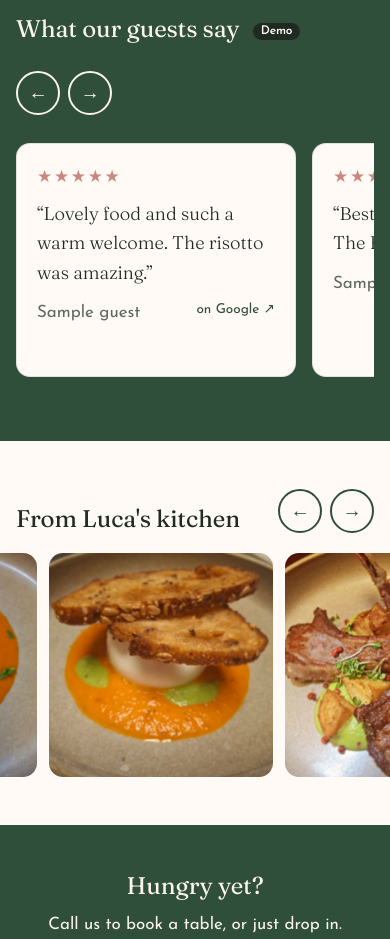
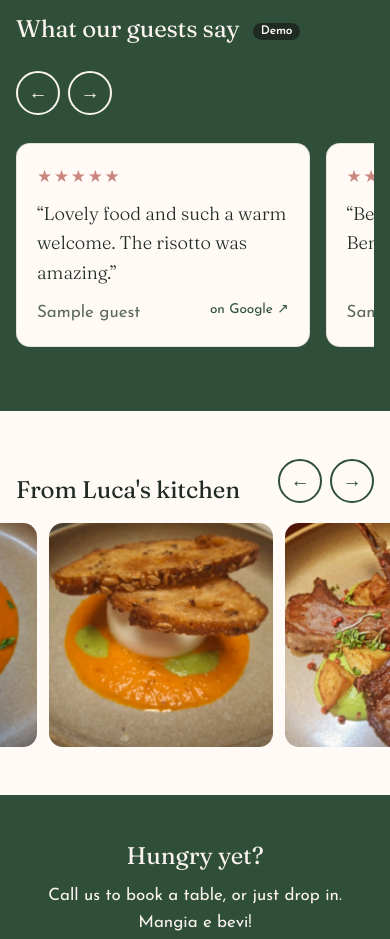
Before and after one commit to franmaddev-lab/siro, an Astro site: page / in a window 390 px wide. Shown: the part 2860-3799 px from the top of the page. Built offline with nearby package versions, Linux system fonts and the light colour scheme; Astro itself is replaced by a stand-in of ours.

Commit message:
Reviews: whole cards only (3 on desktop, 2 on tablets), names aligned at the bottom
Co-Authored-By: Claude Opus 5.5 <noreply@anthropic.com>
Claude-Session: https://claude.ai/code/session_012w6NPdQMyVuiN9KxLmwikz

```diff
--- a/src/components/addons/Reviews.astro
+++ b/src/components/addons/Reviews.astro
@@ -41,8 +41,14 @@ const urlFor = (name?: string) => a.sources.find((x) => x.name === name)?.url
   .arrows { display: flex; gap: 0.5rem; margin: 0; }
   .arrows button { width: 2.75rem; height: 2.75rem; border-radius: 50%; border: 2px solid var(--brand-text); background: transparent; color: var(--brand-text); font-size: 1.2rem; cursor: pointer; }
   .arrows button:hover { background: var(--brand-text); color: var(--brand); }
-  .track { display: grid; grid-auto-flow: column; grid-auto-columns: min(80%, 20rem); gap: 1rem; overflow-x: auto; scroll-snap-type: x mandatory; padding: 0.25rem 0.25rem 1rem; scrollbar-color: var(--surface) transparent; }
+  .track { display: grid; grid-auto-flow: column; grid-auto-columns: 82%; gap: 1rem; overflow-x: auto; scroll-snap-type: x mandatory; padding: 0.25rem 0.25rem 1rem; scrollbar-color: var(--surface) transparent; }
   .track > * { scroll-snap-align: start; }
+  /* Whole cards only on wider screens: 2 or 3 fill the row exactly. */
+  @media (min-width: 640px) { .track { grid-auto-columns: calc((100% - 1rem) / 2); } }
+  @media (min-width: 1000px) { .track { grid-auto-columns: calc((100% - 2rem) / 3); scroll-snap-type: x mandatory; } }
+  .track { padding-left: 0; padding-right: 0; scroll-padding: 0; }
+  .review figure { display: flex; flex-direction: column; height: 100%; }
+  .review blockquote { flex: 1; }
   .more { margin-top: 1.75rem; display: flex; flex-wrap: wrap; gap: 0.75rem; justify-content: center; }
   .review { display: block; text-decoration: none; transition: transform 0.15s; }
   .review:hover { transform: translateY(-3px); }
@@ -54,7 +60,7 @@ const urlFor = (name?: string) => a.sources.find((x) => x.name === name)?.url
   document.querySelectorAll('.reviews').forEach((sec) => {
     const track = sec.querySelector('.track')
     sec.querySelectorAll<HTMLButtonElement>('[data-dir]').forEach((b) =>
-      b.addEventListener('click', () => track?.scrollBy({ left: Number(b.dataset.dir) * track.clientWidth * 0.8, behavior: 'smooth' })),
+      b.addEventListener('click', () => track?.scrollBy({ left: Number(b.dataset.dir) * (track.clientWidth + 16), behavior: 'smooth' })),
     )
   })
 </script>
```
